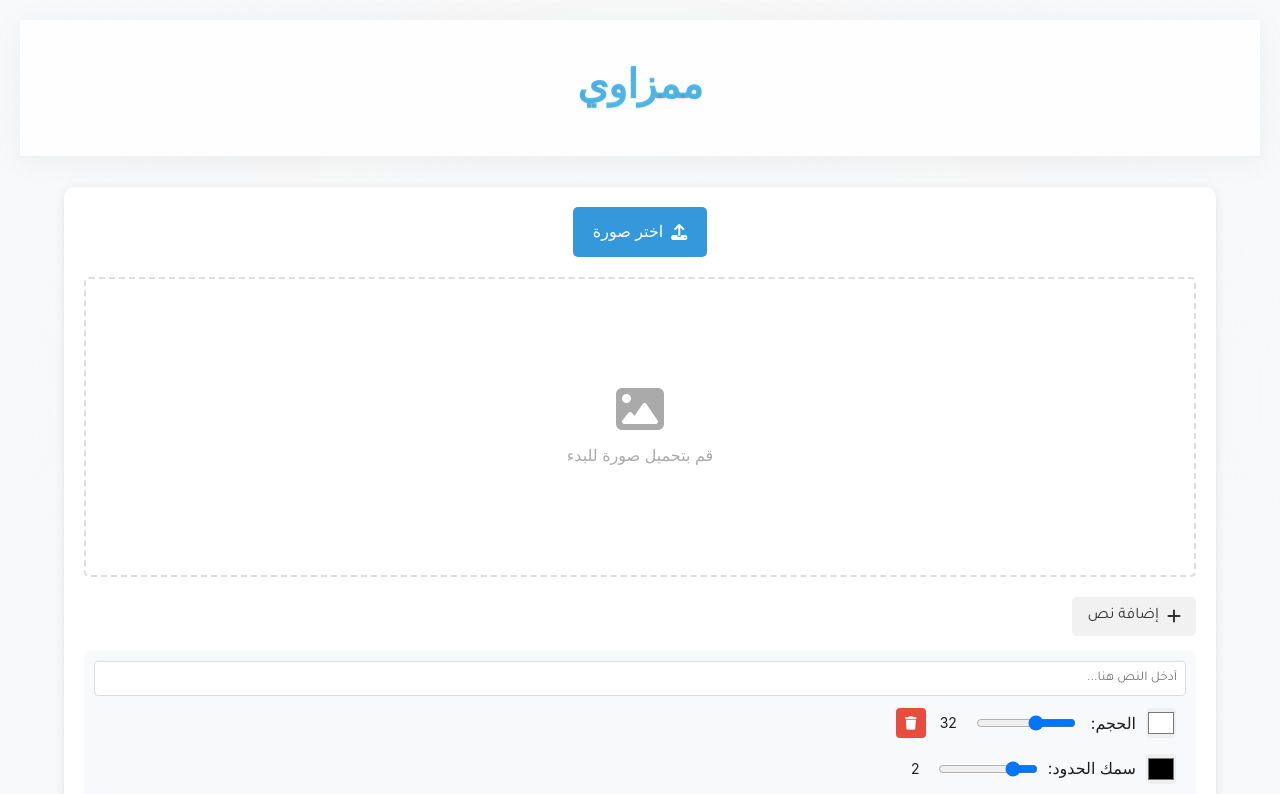
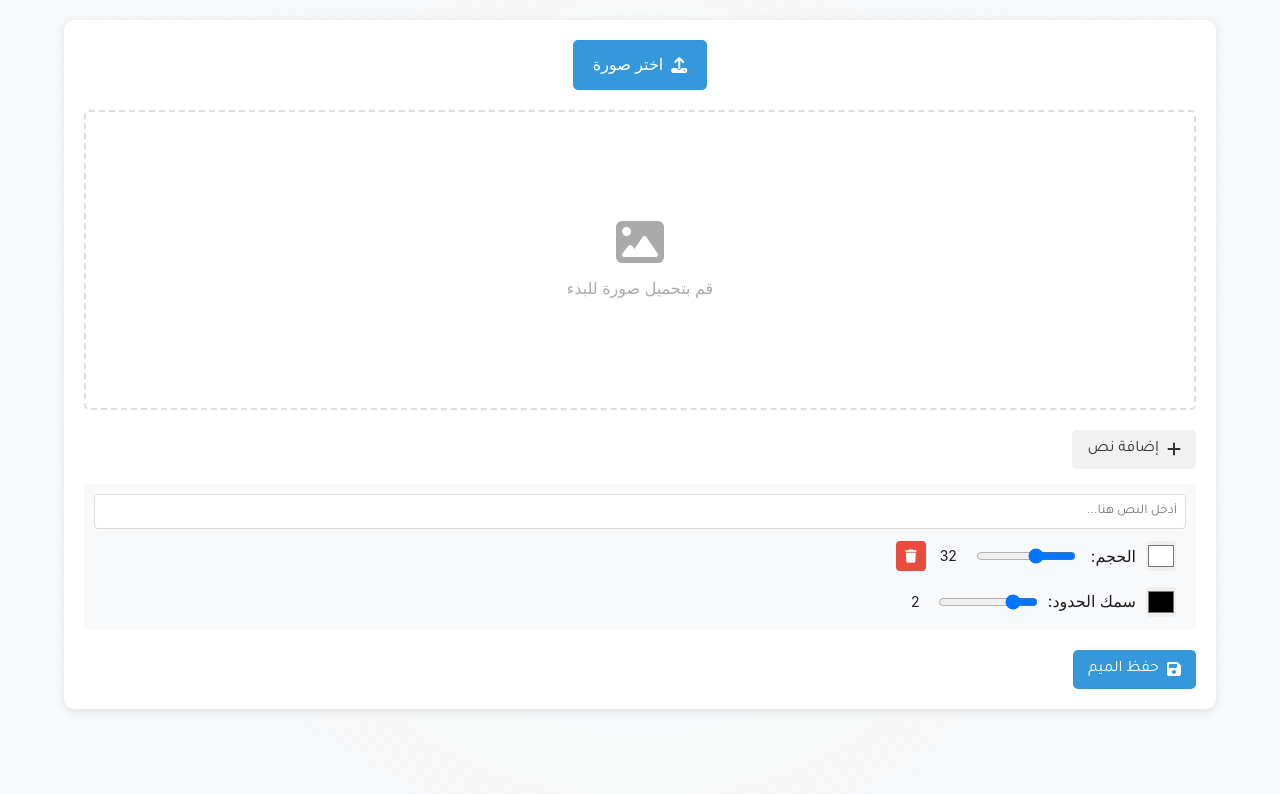
Before and after one commit to ozidan13/mememaker, a plain HTML site: page index.html in a window 1280 px wide. Shown: the top 794 px of the page. Drawn offline with Linux system fonts and the light colour scheme.

Commit message:
fix header

```diff
--- a/index.html
+++ b/index.html
@@ -14,12 +14,6 @@
     <link rel="stylesheet" href="css/apple-style.css">
 </head>
 <body>
-    <header class="apple-header">
-        <div class="container">
-            <h1 class="apple-brand">ممزاوي </h1>
-        </div>
-    </header>
-
     <main>
         <!-- Meme Editor Section with Apple-inspired UI -->
         <section class="container">
```
